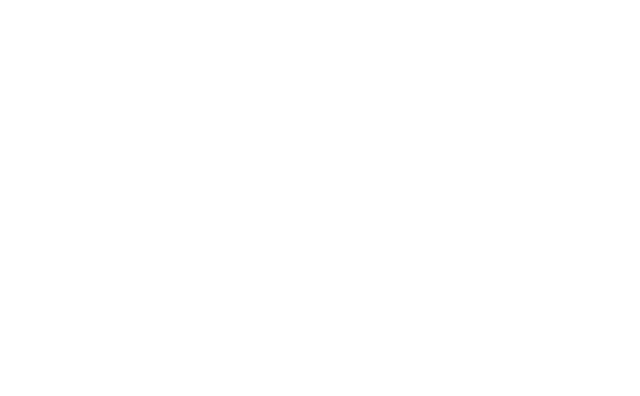
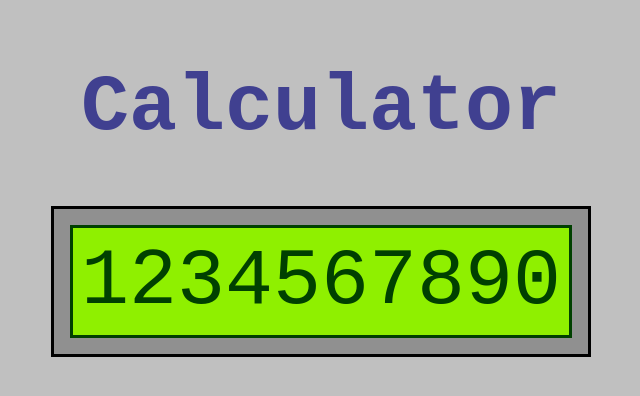
Before and after one commit to marcmccarty/odin-calculator, a plain HTML site: page index.html in a window 1280 px wide. Shown: the whole page, without its empty margins (319-959 px from the left). Drawn offline with Linux system fonts and the light colour scheme.

Commit message:
Add css; Add display without nums/operators

```diff
--- /dev/null
+++ b/calculator.css
@@ -0,0 +1,34 @@
+body {
+    background-color: #C0C0C0;
+    display: flex;
+    flex-direction: column;
+    align-items: center;
+}
+
+h1 {
+    font-family: monospace;
+    font-size: 80px;
+    color: #404090;
+}
+
+.calculator {
+    display: flex;
+    flex: 1 1 auto;
+    flex-direction: column;
+    align-items: center;
+    border-style: solid;
+    padding: 16px;
+    background-color: #909090;
+}
+
+.display {
+    display: flex;
+    flex: 1 1 auto;
+    justify-content: flex-end;
+    border-style: solid;
+    padding: 8px;
+    font-family: monospace;
+    font-size: 80px;
+    background-color: #8FF000;
+    color: #004000;
+}
--- a/calculator.js
+++ b/calculator.js
@@ -4,13 +4,13 @@ let operator = "";
 
 function operate(num1, num2, operator) {
     if (operator == "add") {
-        add(num1, num2);
+        return add(num1, num2);
     } else if (operator == "subtract") {
-        subtract(num1, num2);
+        return subtract(num1, num2);
     } else if (operator == "multiply") {
-        multiply(num1, num2);
+        return multiply(num1, num2);
     } else if (operator == "divide") {
-        divide(num1, num2);
+        return divide(num1, num2);
     }
 }
 
--- a/index.html
+++ b/index.html
@@ -4,9 +4,15 @@
     <meta charset="UTF-8">
     <meta name="viewport" content="width=device-width, initial-scale=1.0">
     <title>Odin Calculator</title>
+    <link rel="stylesheet" href="calculator.css">
     <script src="calculator.js" defer></script>
 </head>
 <body>
-
+    <h1>Calculator</h1>
+    <div class="calculator">
+        <div class="display">1234567890</div>
+        <div class="digits"></div>
+        <div class="operators"></div>
+    </div>
 </body>
 </html>
```
